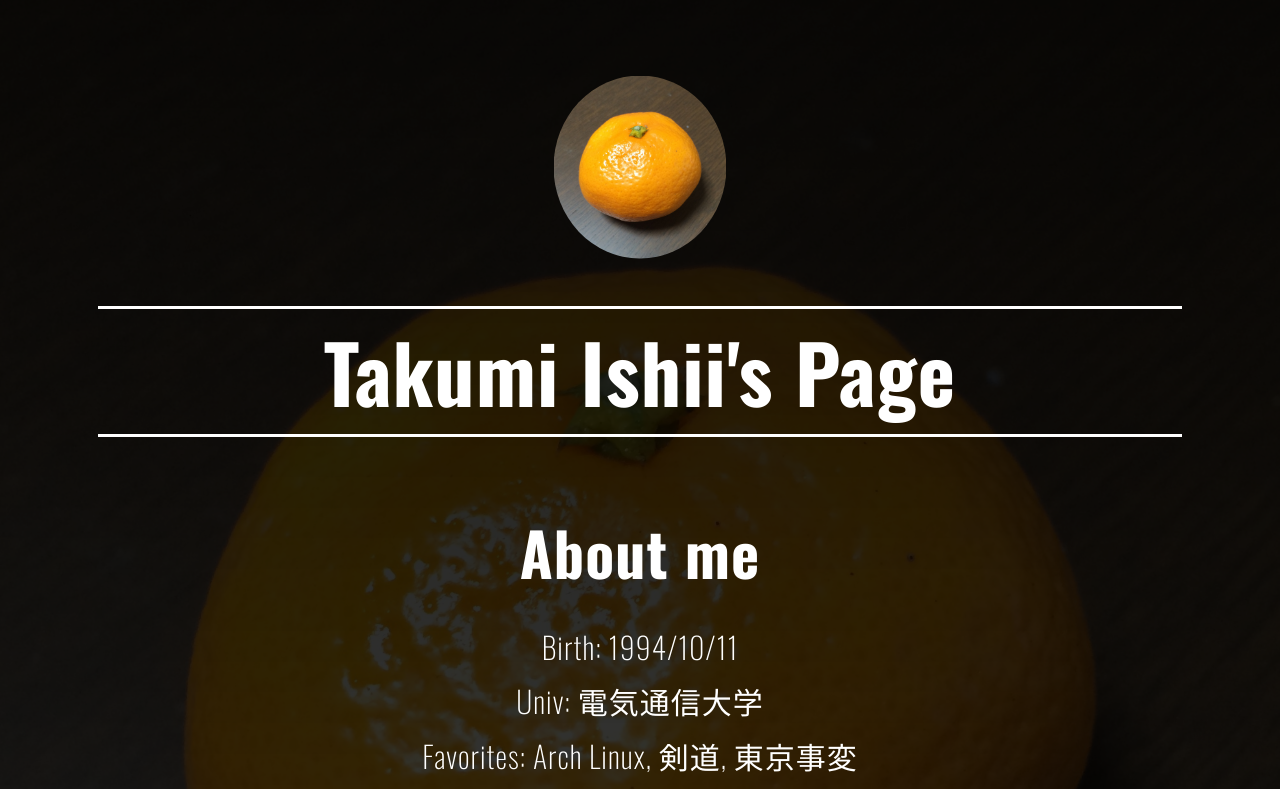
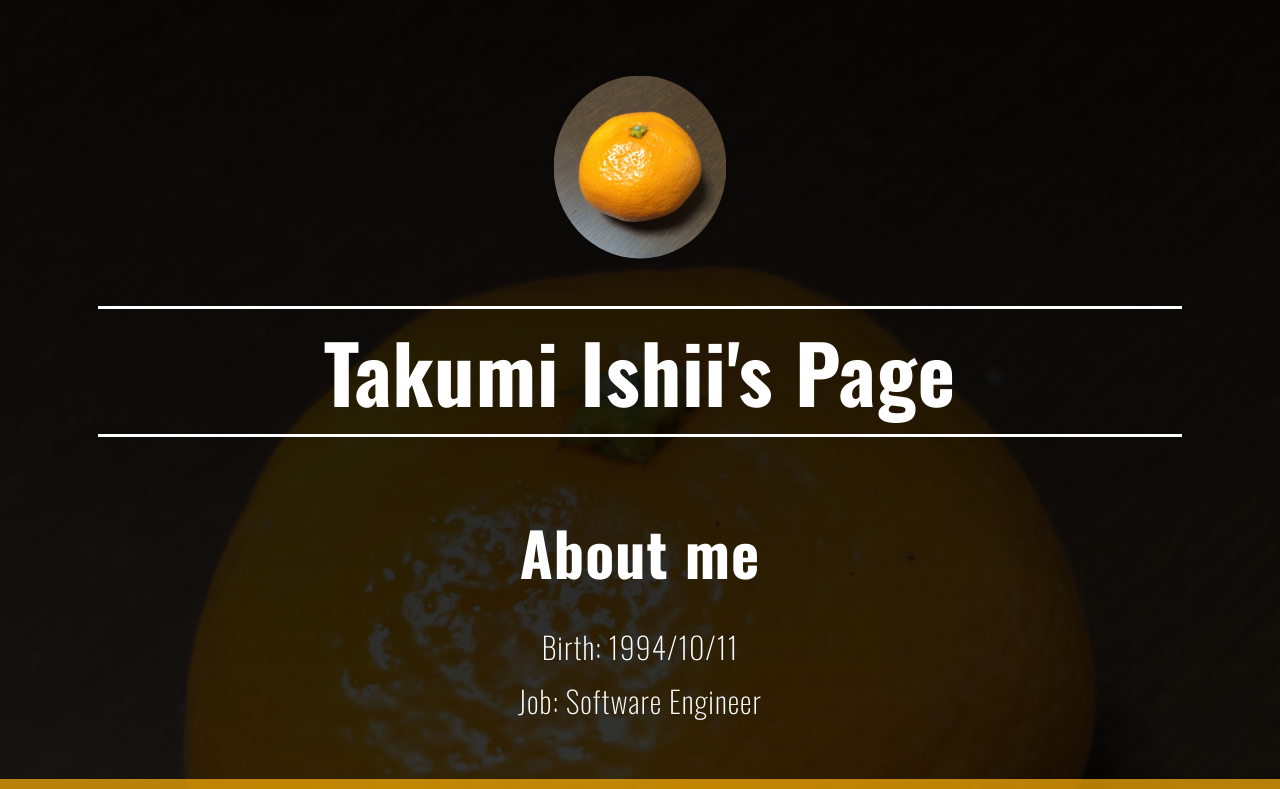
Before and after one commit to ta9mi141/ta9mi141.github.io, a plain HTML site: page index.html in a window 1280 px wide. Shown: the top 789 px of the page. Drawn offline with nearby package versions, Linux system fonts and the light colour scheme.

Commit message:
Update about section

```diff
--- a/index.html
+++ b/index.html
@@ -16,8 +16,7 @@
     <h2 class="heading">About me</h2>
     <ul>
       <li>Birth: 1994/10/11</li>
-      <li>Univ: 電気通信大学</li>
-      <li>Favorites: Arch Linux, 剣道, 東京事変</li>
+      <li>Job: Software Engineer</li>
     </ul>
   </section>
   <section class="section" id="links">
```
